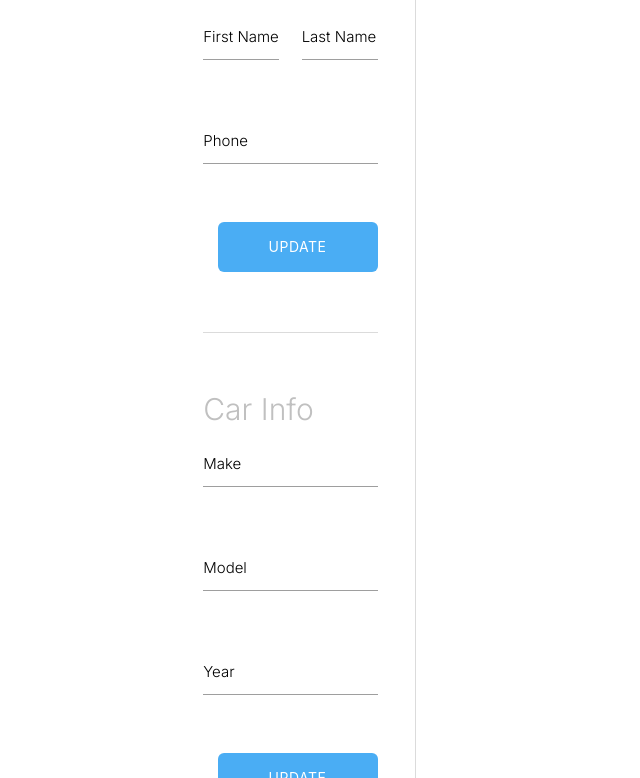
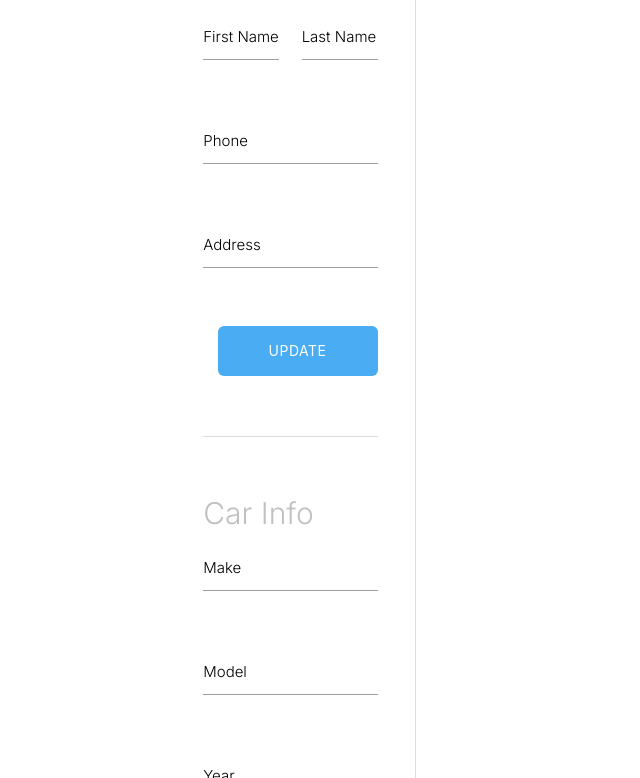
Before and after one commit to jcorozco81/AI-Pointment, a Node server app: page /profile in a window 1280 px wide. Shown: the part 371-1149 px from the top of the page, without its empty margins (0-640 px from the left). Run offline with Node 20, Linux system fonts and the light colour scheme; a user stored in the database is signed in; data comes from the database, SQL or seed files in the repository; some libraries are stand-ins or nearby versions.

Commit message:
profile javascript

```diff
--- a/public/js/updateUserInfo.js
+++ b/public/js/updateUserInfo.js
@@ -3,30 +3,47 @@
 const updateUserInfo = async (event) => {
   event.preventDefault();
   const id = event.target.getAttribute('user-id');
-  console.log("You clicked me!");
+  //console.log("You clicked me!");
 
 
-  const first_name = document.querySelector('#first-name-update').value.trim();
-  console.log(first_name);
+  const first_name = document.querySelector('#first_name').value.trim();
+  //console.log(first_name);
 
-  const last_name = document.querySelector('#last-name-update').value.trim();
-  console.log(last_name);
+  const last_name = document.querySelector('#last_name').value.trim();
+  //console.log(last_name);
 
-  const phone = document.querySelector('#phone-update').value.trim();
-  console.log(phone);
+  const phone = document.querySelector('#phone').value.trim();
+  //console.log(phone);
 
-  const address = document.querySelector('#address-update').value.trim();
-  console.log(address);
+  const address = document.querySelector('#address').value.trim();
+  //console.log(address);
 
-  const car_make = document.querySelector('#make-update').value.trim();
-  console.log(car_make);
+  const response = await fetch(`/api/v1/user/${id}`, {
+    method: 'PUT',
+    body: JSON.stringify({ first_name, last_name, phone, address }),
+    headers: { 'Content-Type': 'application/json' },
+  });
 
-  const car_model = document.querySelector('#model-update').value.trim();
-  console.log(car_model);
+  if (response.ok) {
+    //   document.location.replace('/profile');
+  } else {
+    alert("Test" + response.statusText);
+  }
+}
 
-  const year = document.querySelector('#year-update').value.trim();
+const updateCarInfo = async (event) => {
+  event.preventDefault();
+  const id = event.target.getAttribute('user-id');
+
+  const car_make = document.querySelector('#make').value.trim();
+  //console.log(car_make);
+
+  const car_model = document.querySelector('#model').value.trim();
+  //console.log(car_model);
+
+  const year = document.querySelector('#year').value.trim();
   const car_year = parseInt(year);
-  console.log(car_year);
+  //console.log(car_year);
 
   // (first_name && last_name && phone && address && car_make && car_model && car_year) {
   console.log(id);
@@ -40,14 +57,17 @@
   if (response.ok) {
     //   document.location.replace('/profile');
   } else {
-      alert("Test"+response.statusText);
+    alert("Test" + response.statusText);
   }
 }
-// };
 
-window.onload = function(){
+window.onload = function () {
   console.log("loaded function signup");
   document
-  .querySelector("#update-info")
+    .querySelector("#update")
     .addEventListener("click", updateUserInfo);
+
+  document
+    .querySelector("#update-car")
+    .addEventListener("click", updateCarInfo);
 }
--- a/views/loginPage.handlebars
+++ b/views/loginPage.handlebars
@@ -18,3 +18,5 @@
         </div>
     </div>
 </main>
+
+<script src="../js/login.js"></script>
--- a/views/message.handlebars
+++ b/views/message.handlebars
@@ -36,3 +36,5 @@
             <button class="transparent msg-button btn  white-text">Send</button>
         </div>
 </main>
+
+<script src="/js/messageTest.js"></script>
--- a/views/profilePage.handlebars
+++ b/views/profilePage.handlebars
@@ -25,7 +25,13 @@
                                     <label class="black-text" for="phone">Phone</label>
                                 </div>
                             </div>
-                            <button class="transparent msg-button btn  white-text right">Update</button>
+                            <div class="row">
+                                <div class="input-field col s12">
+                                    <input id="address" type="text">
+                                    <label class="black-text" for="address">Address</label>
+                                </div>
+                            </div>
+                            <button class="transparent msg-button btn  white-text right" id="update">Update</button>
                         </form>
                     </div>
                     <div class="row info-block">
@@ -49,7 +55,8 @@
                                     <label class="black-text" for="phone">Year</label>
                                 </div>
                             </div>
-                            <button class="transparent msg-button btn  white-text right">Update</button>
+                            <button class="transparent msg-button btn  white-text right"
+                                id="#update-car">Update</button>
                         </form>
                     </div>
                 </div>
@@ -64,3 +71,5 @@
         </div>
     </div>
 </main>
+
+<script src="../js/updateUserInfo.js"></script>
--- a/views/signupPage.handlebars
+++ b/views/signupPage.handlebars
@@ -26,3 +26,5 @@
         </div>
     </div>
 </main>
+
+<script src="../js/signup.js"></script>
```
Also changed, not shown: views/profile.handlebars (+3 -4 lines). Lines whose indentation alone changed are shown as unchanged.
